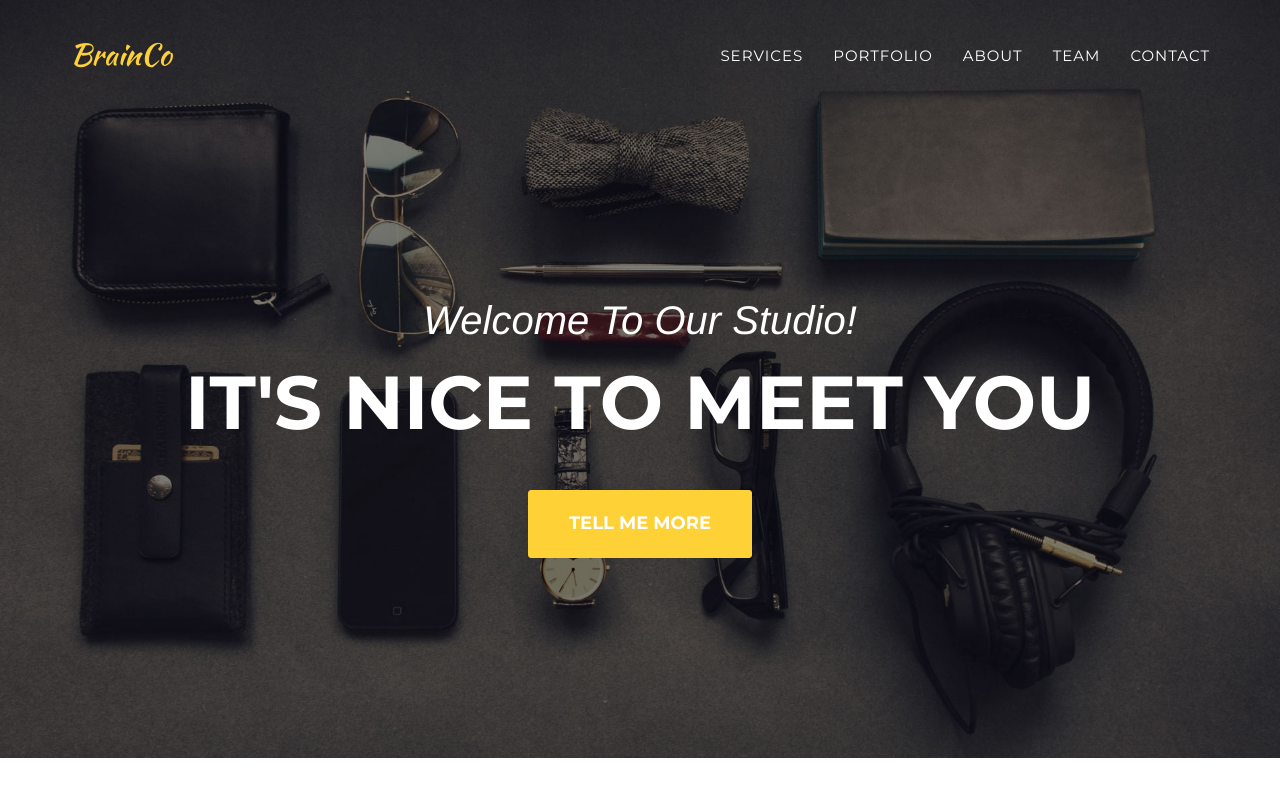
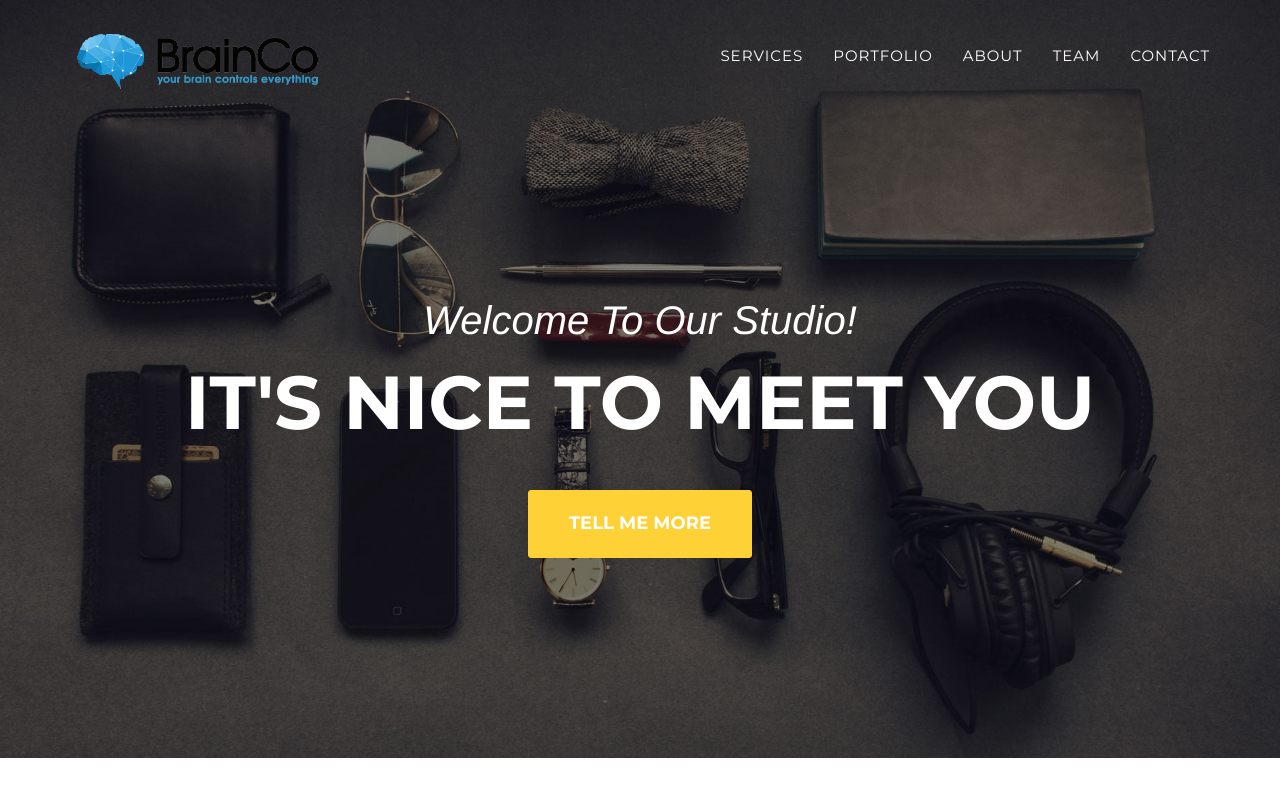
Before and after one commit to brainco/brainco.github.io, a Jekyll site: the page built from index.html, in a window 1280 px wide and 900 px high. Shown: the top 797 px of the window. Built offline with Jekyll 4.4.1, drawn with Linux system fonts in a browser that asks for light colours; some web fonts are replaced.

Commit message:
change logo

```diff
--- a/_includes/header.html
+++ b/_includes/header.html
@@ -9,7 +9,7 @@
                     <span class="icon-bar"></span>
                     <span class="icon-bar"></span>
                 </button>
-                <a class="navbar-brand page-scroll" href="#page-top">{{site.title}}</a>
+                <img class="small-img" src="img/logos/BrainCo-Header.png" height="70px" />
             </div>
 
             <!-- Collect the nav links, forms, and other content for toggling -->
```
Also changed, not shown: _includes/head.html (line endings or trailing spaces), img/logos/BrainCo-Header.png (added), 9 other files.
